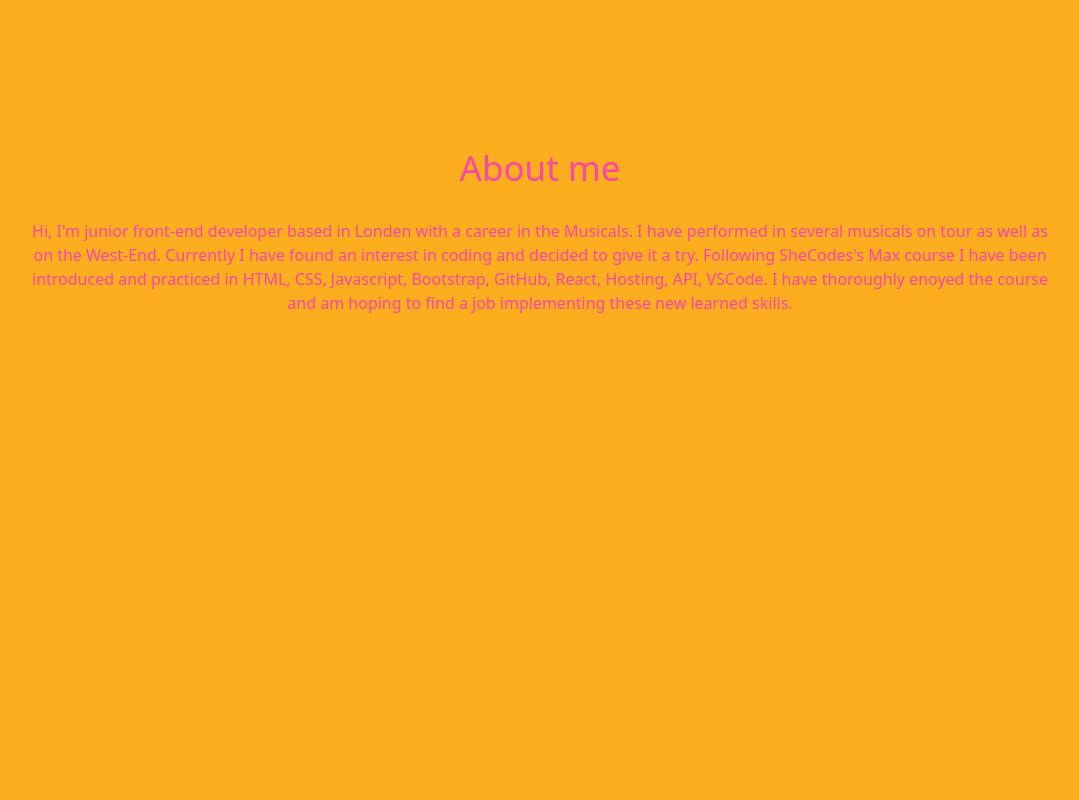
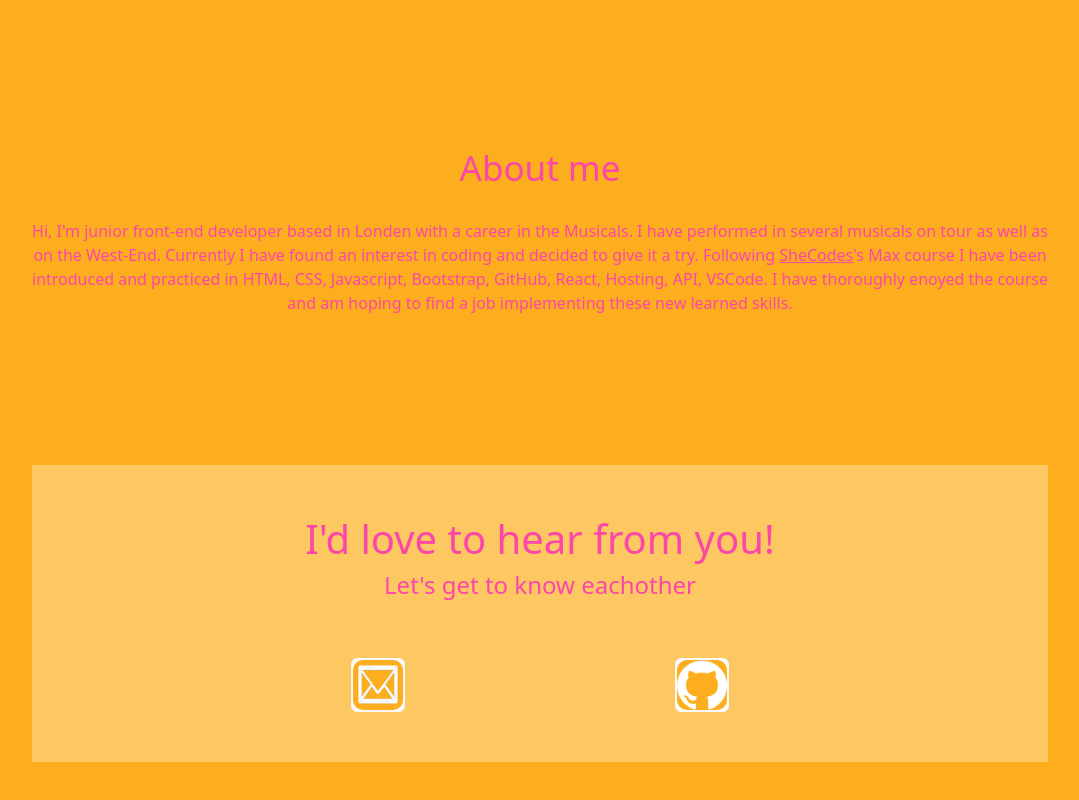
Before and after one commit to avr87/anna-van-ruiten-portofolio, a React (Create React App) app: page / in a window 1280 px wide. Shown: the part 2166-2966 px from the top of the page, without its empty margins (100-1179 px from the left). Before the commit the page ends 2631 px from the top, so only its background shows below. Built offline with nearby package versions, Linux system fonts and the light colour scheme.

Commit message:
added the contact component

```diff
--- a/src/About.css
+++ b/src/About.css
@@ -11,3 +11,9 @@ h3 {
 p {
   font-weight: 300;
 }
+.link{
+    color: #fc46aa;
+}
+.link:hover{
+    color:white;
+}
--- a/src/About.js
+++ b/src/About.js
@@ -10,11 +10,20 @@ export default function About(){
             Hi, I'm junior front-end developer based in Londen with a career in
             the Musicals. I have performed in several musicals on tour as well
             as on the West-End. Currently I have found an interest in coding and
-            decided to give it a try. Following SheCodes's Max course I have
-            been introduced and practiced in HTML, CSS, Javascript, Bootstrap,
-            GitHub, React, Hosting, API, VSCode. I have thoroughly enoyed the
-            course and am hoping to find a job implementing these new learned
-            skills.
+            decided to give it a try. Following{" "}
+            <a
+              href="https://www.shecodes.io/"
+              target="_blank"
+              rel="noreferrer"
+              className="link"
+            >
+              {" "}
+              SheCodes
+            </a>
+            's Max course I have been introduced and practiced in HTML, CSS,
+            Javascript, Bootstrap, GitHub, React, Hosting, API, VSCode. I have
+            thoroughly enoyed the course and am hoping to find a job
+            implementing these new learned skills.
           </p>
         </div>
       </div>
--- a/src/App.css
+++ b/src/App.css
@@ -1,3 +1,3 @@
 body{
-  background-color: #FCAE1E
+  background-color: #FCAE1E;
 }
--- /dev/null
+++ b/src/Contact.css
@@ -0,0 +1,27 @@
+.contact{
+    text-align: center;
+    margin: 150px 50px 150px 50px;
+    background-color: rgba(255,255,255,0.3);
+    padding: 50px
+}
+.contact h2{
+    color:#fc46aa;
+    font-weight: 250;
+}
+.contact h4{
+    color:#fc46aa;
+    font-weight: 250;
+}
+
+.contact img{
+    background-color:#FCAE1E;
+    height:50px;
+    width: 50px;
+
+}
+.contact img:hover{
+    background-color:#fc46aa;
+}
+.contactButton{
+    padding:1px;
+}
--- a/src/Contact.js
+++ b/src/Contact.js
@@ -1,9 +1,44 @@
 import React from "react";
+import "./Contact.css"
+import EmailLogo from "./emailLogo.png";
+import GithubLogo from "./githubLogo.png";
 
 export default function Contact(){
-    return(
-        <div id="contact">
+    return (
+      <div className="container">
+        <div className="contact">
+          <div id="contact">
+            <h2>I'd love to hear from you!</h2>
+                <h4>Let's get to know eachother</h4>
 
+            <div className="d-flex justify-content-evenly">
+              <button
+                type="button"
+                className="btn btn-light button contactButton"
+              >
+                <a
+                  href="mailto:annavanruiten@gmail.com"
+                  className="email-link"
+                  title="Email address"
+                >
+                  <img src={EmailLogo} />
+                </a>
+              </button>
+              <button
+                type="button"
+                className="btn btn-light button contactButton"
+              >
+                <a
+                  href="https://github.com/avr87?tab=repositories"
+                  className="github-link"
+                  title="Github-Link"
+                >
+                  <img src={GithubLogo} />
+                </a>
+              </button>
+            </div>
+          </div>
         </div>
-    )
+      </div>
+    );
 }
```
Also changed, not shown: src/emailLogo.png (added), src/githubLogo.png (added).
